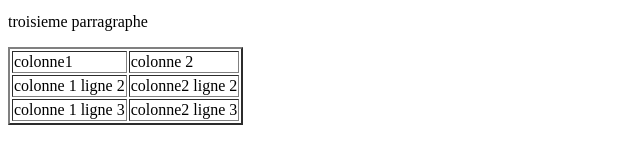
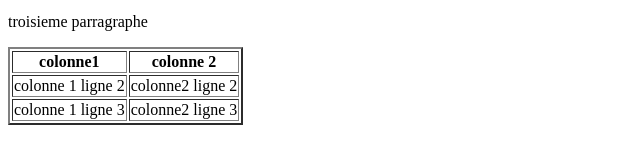
Before and after one commit to elawaj/DD202, a plain HTML site: page index.html in a window 1280 px wide. Shown: the part 161-302 px from the top of the page, without its empty margins (0-640 px from the left). Drawn offline with Linux system fonts and the light colour scheme.

Commit message:
ajout de l'entete au tableau

```diff
--- a/index.html
+++ b/index.html
@@ -6,7 +6,7 @@
 		<p> premier paragraphe </p>
 <p> deuxieme paragrapge </p>
 <p> troisieme parragraphe</p>
-<table border=2px><tr><td>colonne1</td><td>colonne 2</td></tr>
+<table border=2px><tr><th>colonne1</th><th>colonne 2</th></tr>
 	<tr><td>colonne 1 ligne 2</td><td>colonne2 ligne 2</td></tr>
 	 <tr><td>colonne 1 ligne 3</td><td>colonne2 ligne 3</td></tr>
 	</body>
```
